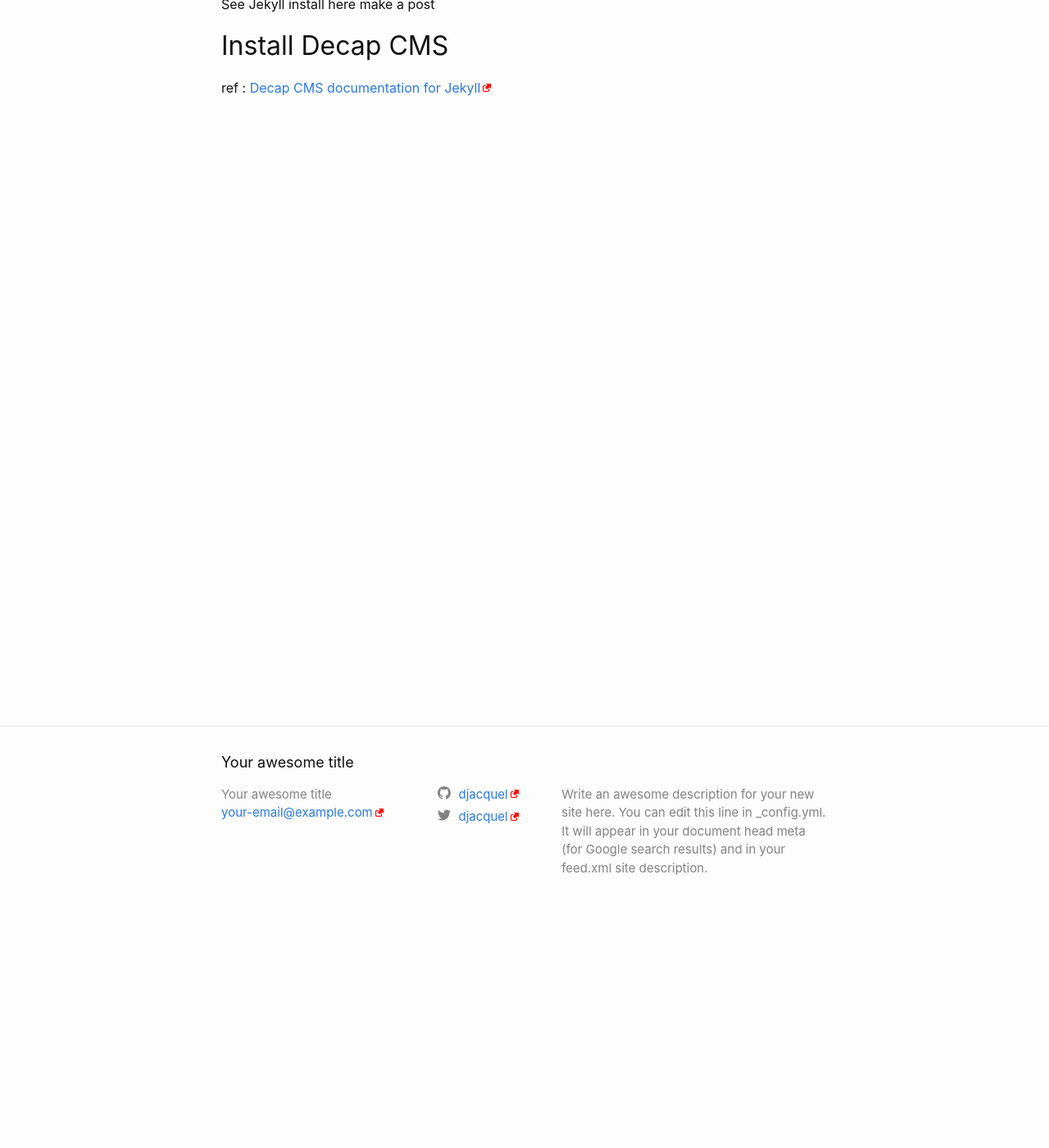
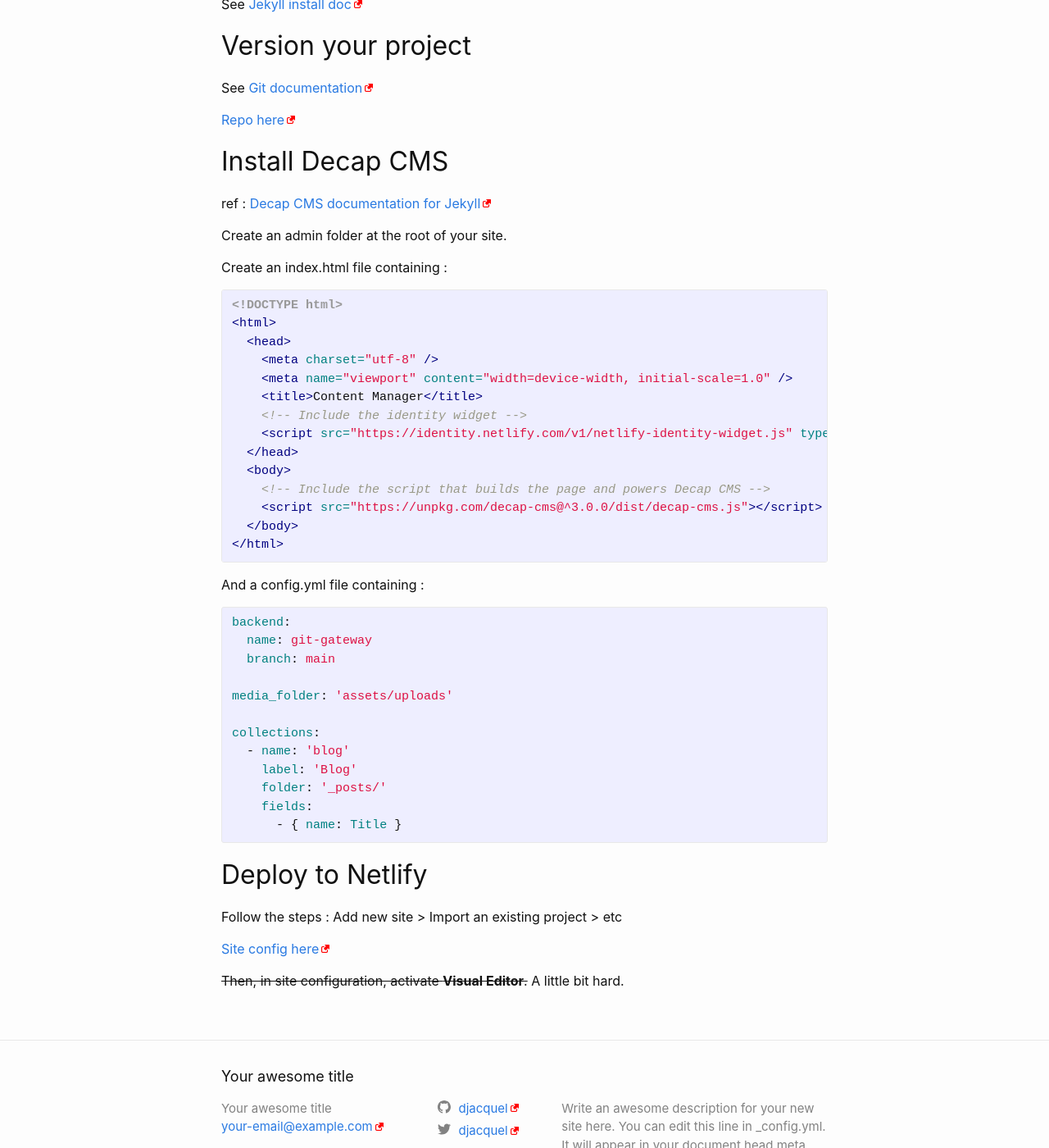
Before and after one commit to numerique-lde52/cdt, a Jekyll site: the page built from _posts/2024-09-03-welcome-to-jekyll.markdown, in a window 1280 px wide and 1400 px high, scrolled down 270 px. Shown: the whole window at 82% size. Built offline with Jekyll 4.4.1, drawn with Linux system fonts in a browser that asks for light colours.

Commit message:
doc edition

```diff
--- a/_posts/2024-09-03-welcome-to-jekyll.markdown
+++ b/_posts/2024-09-03-welcome-to-jekyll.markdown
@@ -7,14 +7,60 @@
 
 ## Install Jekyll
 
-See Jekyll install here make a post
+See [Jekyll install doc](https://docs.google.com/document/d/1LaqoY2Qii0Hcc6W6c8yt6eByBQiBJ1MB/edit?usp=sharing&ouid=104371554567107929993&rtpof=true&sd=true)
+
+## Version your project
+
+See [Git documentation](https://docs.google.com/document/d/1TfthdzUD5Cu6U8MjtL_WqqI4O09He0nr/edit?usp=sharing&ouid=104371554567107929993&rtpof=true&sd=true)
+
+[Repo here](https://github.com/djacquel/jekyll-decap-cms)
 
 ## Install Decap CMS
 
 ref : [Decap CMS documentation for Jekyll](https://decapcms.org/docs/jekyll/)
 
+Create an admin folder at the root of your site.
 
+Create an index.html file containing :
 
-[jekyll-docs]: https://jekyllrb.com/docs/home
-[jekyll-gh]:   https://github.com/jekyll/jekyll
-[jekyll-talk]: https://talk.jekyllrb.com/
+{% highlight html %}
+<!DOCTYPE html>
+<html>
+  <head>
+    <meta charset="utf-8" />
+    <meta name="viewport" content="width=device-width, initial-scale=1.0" />
+    <title>Content Manager</title>
+    <!-- Include the identity widget -->
+    <script src="https://identity.netlify.com/v1/netlify-identity-widget.js" type="text/javascript"></script>
+  </head>
+  <body>
+    <!-- Include the script that builds the page and powers Decap CMS -->
+    <script src="https://unpkg.com/decap-cms@^3.0.0/dist/decap-cms.js"></script>
+  </body>
+</html>
+{% endhighlight %}
+
+And a config.yml file containing :
+
+{% highlight yaml %}
+backend:
+  name: git-gateway
+  branch: main
+
+media_folder: 'assets/uploads'
+
+collections:
+  - name: 'blog'
+    label: 'Blog'
+    folder: '_posts/'
+    fields:
+      - { name: Title }
+{% endhighlight %}
+
+## Deploy to Netlify
+
+Follow the steps : Add new site > Import an existing project > etc
+
+[Site config here](https://app.netlify.com/sites/jekyll-decap-cms/overview)
+
+~~Then, in site configuration, activate __Visual Editor__.~~ A little bit hard.
```
